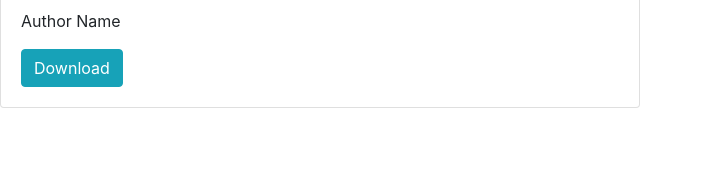
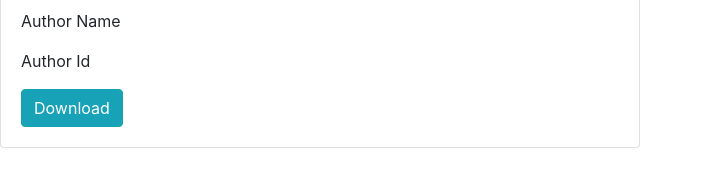
Before and after one commit to pavandeore/internshala-task, a plain HTML site: page index.html in a window 1280 px wide. Shown: the part 511-698 px from the top of the page, without its empty margins (0-703 px from the left). Drawn offline with nearby package versions, Linux system fonts and the light colour scheme; no server answers.

Commit message:
Update index.html

```diff
--- a/index.html
+++ b/index.html
@@ -14,6 +14,7 @@
                 <img src="https://encrypted-tbn0.gstatic.com/images?q=tbn%3AANd9GcR6_U--QtYHx8Y98MIoz-xTR6xmhPVOodORG7BxuBmWZBwziOPP&usqp=CAU" class="card-img" id="card-img"/>
                 <h2 class="card-title">Info Card</h2>
                 <p class="card-text">Author Name </p>
+                <p class="card-text A-id">Author Id </p>
                 <a href="someurl.com" class="btn btn-info download-btn" id="newUrl" download>Download</a>
             </div>
         </div>
```
